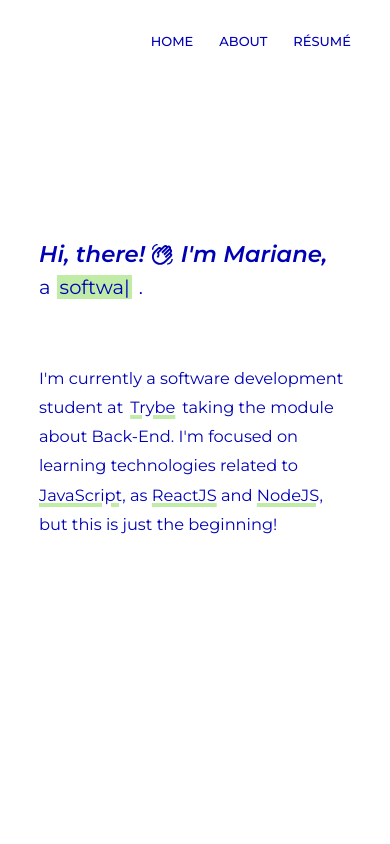
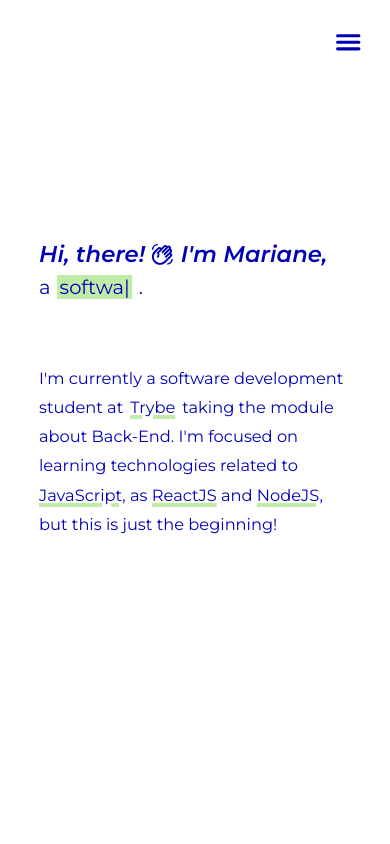
Before and after one commit to MarianeAlgayer/MarianeAlgayer.github.io, a React (Create React App) app in the folder portfolio/: page / in a window 390 px wide. Shown: the top 844 px of the page. Built offline with nearby package versions, Linux system fonts and the light colour scheme.

Commit message:
feat: add mobile menu icon on header

```diff
--- a/portfolio/src/components/Header/index.jsx
+++ b/portfolio/src/components/Header/index.jsx
@@ -1,14 +1,28 @@
 import React from 'react';
+import PropTypes from 'prop-types';
+
+import { IoMenu } from 'react-icons/io5';
+
 import { Container, StyledLink } from './styles';
 
-function Header() {
+function Header({ setMenuIsVisible }) {
   return (
     <Container>
-      <StyledLink to="/">HOME</StyledLink>
-      <StyledLink to="/about">ABOUT</StyledLink>
-      <StyledLink to="/mariane-algayer-resume.pdf" target="_blank">RÉSUMÉ</StyledLink>
+      <nav>
+        <div className="menu-text">
+          <StyledLink to="/">HOME</StyledLink>
+          <StyledLink to="/about">ABOUT</StyledLink>
+          <StyledLink to="/mariane-algayer-resume.pdf" target="_blank">RÉSUMÉ</StyledLink>
+        </div>
+
+        <IoMenu onClick={ () => setMenuIsVisible(true) } />
+      </nav>
     </Container>
   );
 }
 
+Header.propTypes = {
+  setMenuIsVisible: PropTypes.func,
+}.isRequired;
+
 export default Header;
--- a/portfolio/src/components/Header/styles.js
+++ b/portfolio/src/components/Header/styles.js
@@ -15,15 +15,34 @@ export const Container = styled.header`
   background-color: rgb(255, 255, 255, 0.9);
   backdrop-filter: blur(2px);
 
-  &:before {
-  content: "";
-  display: inline-block;
-  vertical-align: middle;
-  height: 100%;
-}
+  nav {
+    display: flex;
+    justify-content: flex-end;
+    align-items: center;
+    height: 100%;
+
+    svg {
+      display: none;
+      width: 2.5rem;
+      height: 2.5rem;
+      cursor: pointer;
+    }
+  }
 
   @media (max-width: 720px) {
     padding: 0 2rem;
+  }
+
+  @media (max-width: 600px) {
+    nav {
+      .menu-text {
+        display: none;
+      }
+
+      svg {
+        display: block;
+      }
+    }
   }
 `;
 
```
